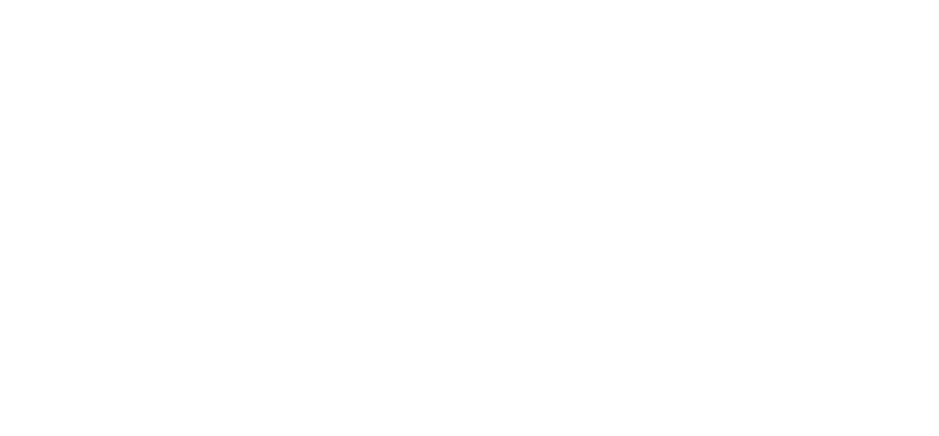
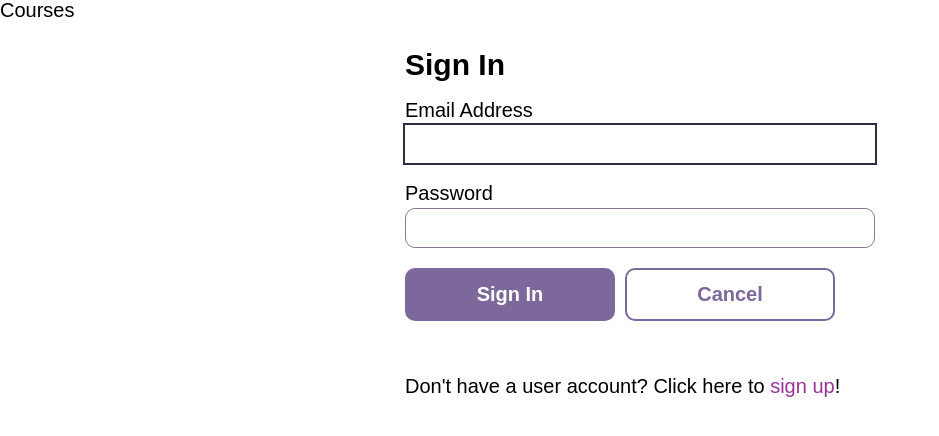
Before and after one commit to jbranyan/school-database-with-react, a React (Create React App) app in the folder client/: page /UserSignIn in a window 1280 px wide. Before the commit this address had no page. Shown: the top 436 px of the page, without its empty margins (0-939 px from the left). Built offline with nearby package versions, Linux system fonts and the light colour scheme.

Commit message:
User Sign in route and auth provider

```diff
--- a/client/src/App.js
+++ b/client/src/App.js
@@ -1,12 +1,5 @@
-/*TO Dos -Next Step
-CourseDetail - This component provides the "Course Detail" screen by retrieving the detail
-for a course from the REST API's /api/courses/:id route and rendering the course. The component
-also renders a "Delete Course" button that when clicked should send a DELETE request to the
-REST API's /api/courses/:id route in order to delete a course. This component also renders
-an "Update Course" button for navigating to the "Update Course" screen.
-*/
 
-import React from 'react';
+import React, {useState} from 'react';
 import './styles/reset.css';
 import './styles/global.css';
 import './App.css';
@@ -17,20 +10,28 @@
 
 import Courses from './components/Courses';
 import CourseDetail from './components/CourseDetail';
-// import CreateCourse from './components/CreateCourse';
+//import UpdateCourse from './components/UpdateCourse';
+import CreateCourse from './components/CreateCourse';
+// import UpdateCourse from './components/UpdateCourse';
 // import Header from './components/Header';
-// import UpdateCourse from './components/UpdateCourse';
-// import UserSignIn from './components/UserSignIn';
+import UserSignIn from './components/UserSignIn';
 // import UserSignOut from './components/UserSignOut';
 // import UserSignUp from './components/UserSignUp';
 
+
 function App() {
+
   return (
     <Router>
     <div>
       <Routes>
         <Route exact path="/" element=<Courses/> />
         <Route exact path="/courses/:id" element=<CourseDetail/> />
+        {/* <Route exact path="/courses/update/:id" element=<UpdateCourse/> /> */}
+        <Route exact path="/courses/create" element=<CreateCourse/> />
+        <Route exact path="/UserSignIn" element=<UserSignIn/> />
+        {/* <Route exact path="/UserSignUp" element=<UserSignUp/> />
+        <Route exact path="/UserSignOut" element=<UserSignOut/> /> */}
       </Routes>
     </div>
     </Router>
--- a/client/src/components/UserSignIn.js
+++ b/client/src/components/UserSignIn.js
@@ -0,0 +1,96 @@
+/*UserSignIn - This component provides the "Sign In" screen by rendering a form that allows a user to sign in
+using their existing account information. The component also renders a "Sign In" button that when clicked signs
+ in the user and a "Cancel" button that returns the user to the default route (i.e. the list of courses).*/
+
+import React, {useState, useRef, useEffect, useContext} from 'react';
+import { useNavigate } from "react-router-dom";
+import AuthContext from '../context/AuthProvider';
+import axios from '../axios';
+const LOGIN_URL = '/api/users';
+
+
+function UserSignIn() {
+    const { setAuth } = useContext(AuthContext);
+    //set the focus on the first input
+    const userRef = useRef(null);
+    //set the focus on the error
+    const errorRef = useRef();
+
+    const [username, setUsername] = useState('');
+    const [password, setPassword] = useState('');
+    const [errorMessage, setErrorMessage] = useState('');
+    const [success, setSuccess] = useState(false);
+    const navigate = useNavigate();
+
+    useEffect(()  => {
+        userRef.current.focus();
+    }, [])
+
+    //empty out if the error message if the user is updating their info
+    useEffect(()  => {
+        setErrorMessage('');
+    }, [username, password])
+
+    const handleSubmit = async (e) => {
+        e.preventDefault();
+        try{
+            const response = await axios.post(LOGIN_URL, JSON.stringify({emailAddress: username, password}),
+                {
+                    header: {'Content-Type' : 'application/json'},
+                    withCredentials: true
+                }
+            );
+            // console.log(JSON.stringify(response?.data));
+            setAuth({username, password});
+            setUsername('');
+            setPassword('');
+            setSuccess(true);
+        } catch (error){
+            console.log(error);
+        }
+
+    }
+
+    const cancelLogin = (event)  => {
+        event.preventDefault();
+        navigate('/');
+    }
+
+  return (
+    <React.Fragment>
+        <div>Courses</div>
+            <div className="form--centered">
+                <p ref={errorRef} className= {errorMessage ? "errorMessage" : "offscreen"} aria-live="assertive">{errorMessage}</p>
+                <h2>Sign In</h2>
+
+                <form onSubmit={handleSubmit}>
+                    <label htmlFor="username">Email Address</label>
+                    <input
+                        id="username"
+                        name="username"
+                        type="email"
+                        ref={userRef}
+                        autoComplete="off"
+                        onChange={(e) => setUsername(e.target.value)}
+                        value={username}
+                        required
+                    />
+                    <label htmlFor="password">Password</label>
+                    <input
+                        id="password"
+                        name="password"
+                        type="password"
+                        onChange={(e) => setPassword(e.target.value)}
+                        value={password}
+                        required
+                    />
+                    <button className="button" type="submit">Sign In</button><button className="button button-secondary" onClick={cancelLogin}>Cancel</button>
+                </form>
+                <p>Don't have a user account? Click here to <a href="sign-up.html">sign up</a>!</p>
+            </div>
+    </React.Fragment>
+
+  );
+}
+
+export default UserSignIn;
--- /dev/null
+++ b/client/src/context/AuthProvider.js
@@ -0,0 +1,15 @@
+import React, { createContext, useState } from 'react';
+
+const AuthContext = createContext({});
+
+export const AuthProvider = ({ children }) => {
+    const [auth, setAuth] = useState({});
+
+    return(
+        <AuthContext.Provider value={{ auth, setAuth}}>
+            {children}
+        </AuthContext.Provider>
+    )
+}
+
+export default AuthContext;
```
